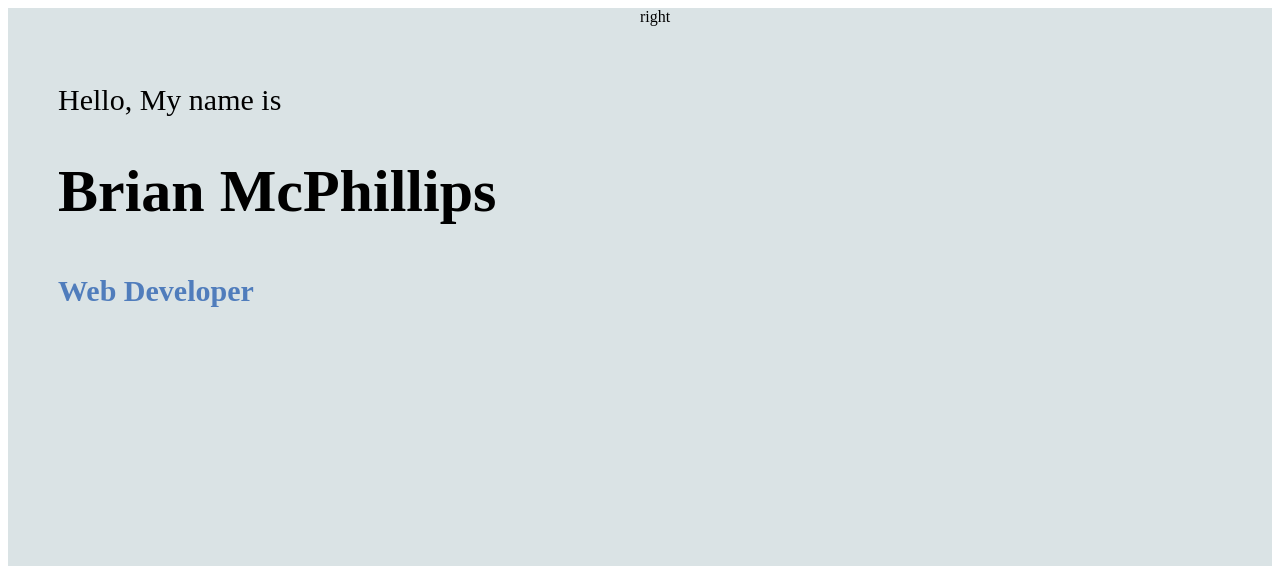
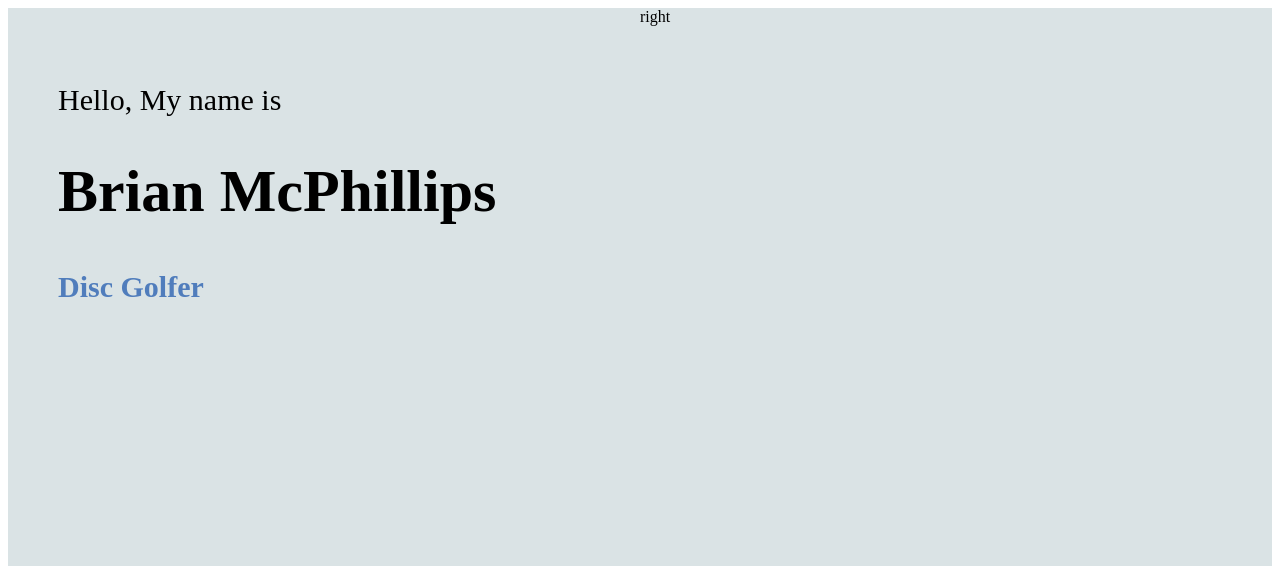
Before and after one commit to BrianMcPhillips/Portfolio-2, a React (Create React App) app: page / in a window 1280 px wide. Shown: the top 566 px of the page. Built offline with nearby package versions, Linux system fonts and the light colour scheme.

Commit message:
Animation to personal description

```diff
--- a/src/components/Intro/Intro.css
+++ b/src/components/Intro/Intro.css
@@ -30,7 +30,24 @@
   overflow: hidden;
 }
 
-.i-title-wrapper
+.i-title-wrapper {
+  height: 100%;
+  animation: move 10s ease-in-out infinite alternate;
+}
+@keyframes move {
+  25%{
+    transform: translateY(-50px)
+  }
+  50%{
+    transform: translateY(-100px)
+  }
+  75%{
+    transform: translateY(-150px)
+  }
+  100%{
+    transform: translateY(-200px)
+  }
+}
 
 .i-title-item {
   height: 50px;
```
